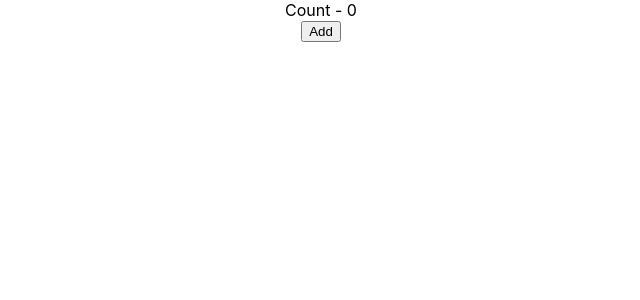
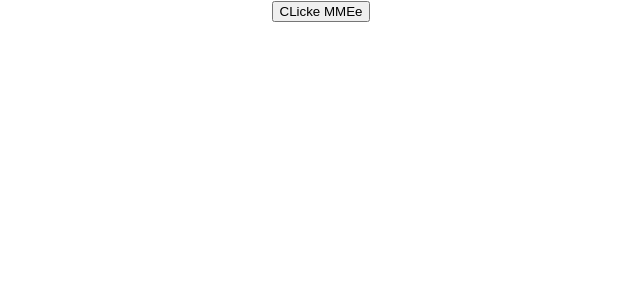
Before and after one commit to jkinathan/Doyou-React, a React (Create React App) app in the folder helloworld/: page / in a window 1280 px wide. Shown: the top 300 px of the page, without its empty margins (319-959 px from the left). Built offline with nearby package versions, Linux system fonts and the light colour scheme.

Commit message:
EventHandling begin Function and Class

```diff
--- a/helloworld/src/App.js
+++ b/helloworld/src/App.js
@@ -1,12 +1,19 @@
 
 import './App.css';
 import Counter from './components/Counter';
+import FunctionClick from './components/FunctionClick';
+import ClassClick from './components/ClassClick';
 
 function App() {
   return (
     <div className="App">
       {
-        <Counter></Counter>
+        // <Counter></Counter>
+        <div>
+            {/* <FunctionClick></FunctionClick> */}
+            <ClassClick></ClassClick>
+        </div>
+
       }
     </div>
   );
--- /dev/null
+++ b/helloworld/src/components/ClassClick.js
@@ -0,0 +1,21 @@
+
+import React, {Component} from 'react';
+
+class ClassClick extends Component{
+
+    ClickHandler(){
+        console.log("Class Button Clicked")
+    }
+
+    render(){
+        return (
+            <div>
+                <button onClick={this.ClickHandler}>
+                    CLicke MMEe
+                </button>
+            </div>
+        )
+    }
+}
+
+export default ClassClick
--- /dev/null
+++ b/helloworld/src/components/FunctionClick.js
@@ -0,0 +1,17 @@
+import React from 'react';
+
+function FunctionClick(){
+
+    function clickHandler(){
+        console.log("Button Clicked")
+    }
+    return (
+        <div>
+            {/* <button onClick={()=>this.clickHandler}> Click Me</button> for Class Component where function there after doesnt have the word function*/}
+            {/* or */}
+            <button onClick={clickHandler}> Click Me</button>
+        </div>
+    )
+}
+
+export default FunctionClick
```
